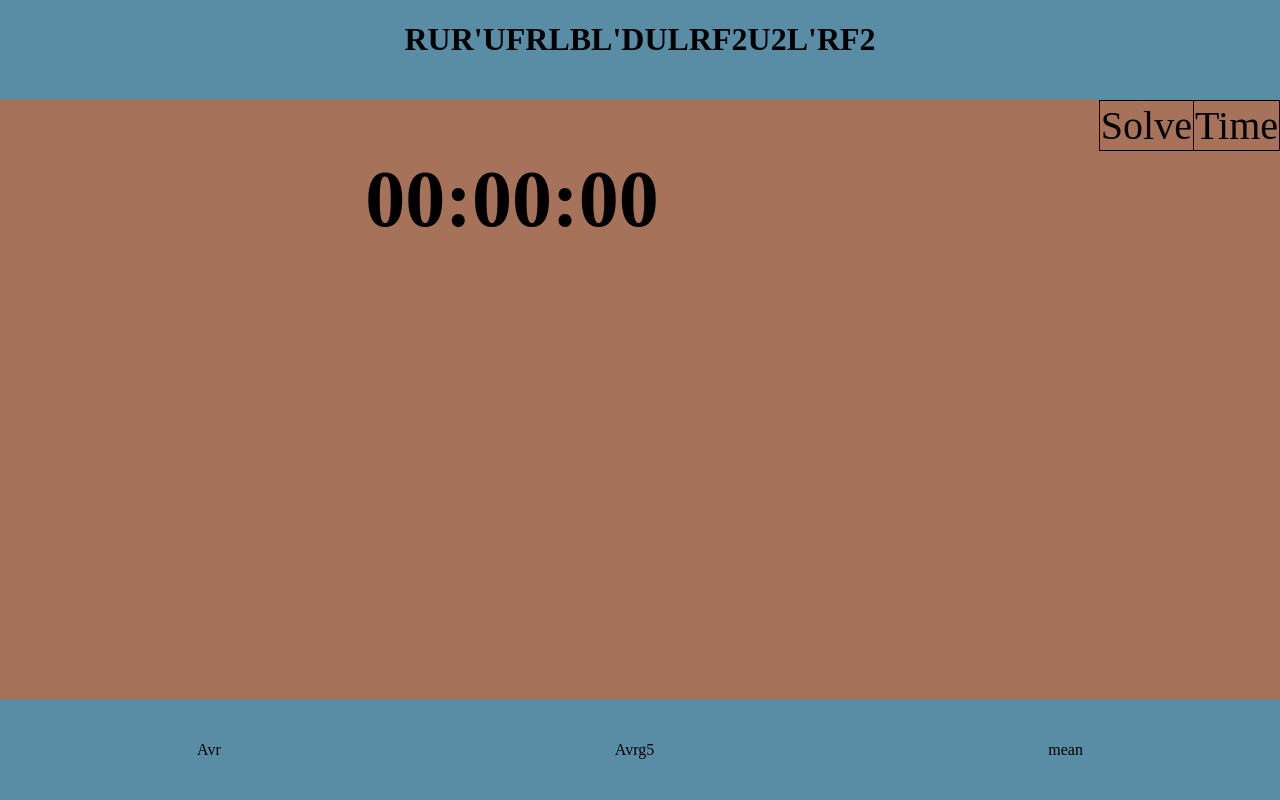
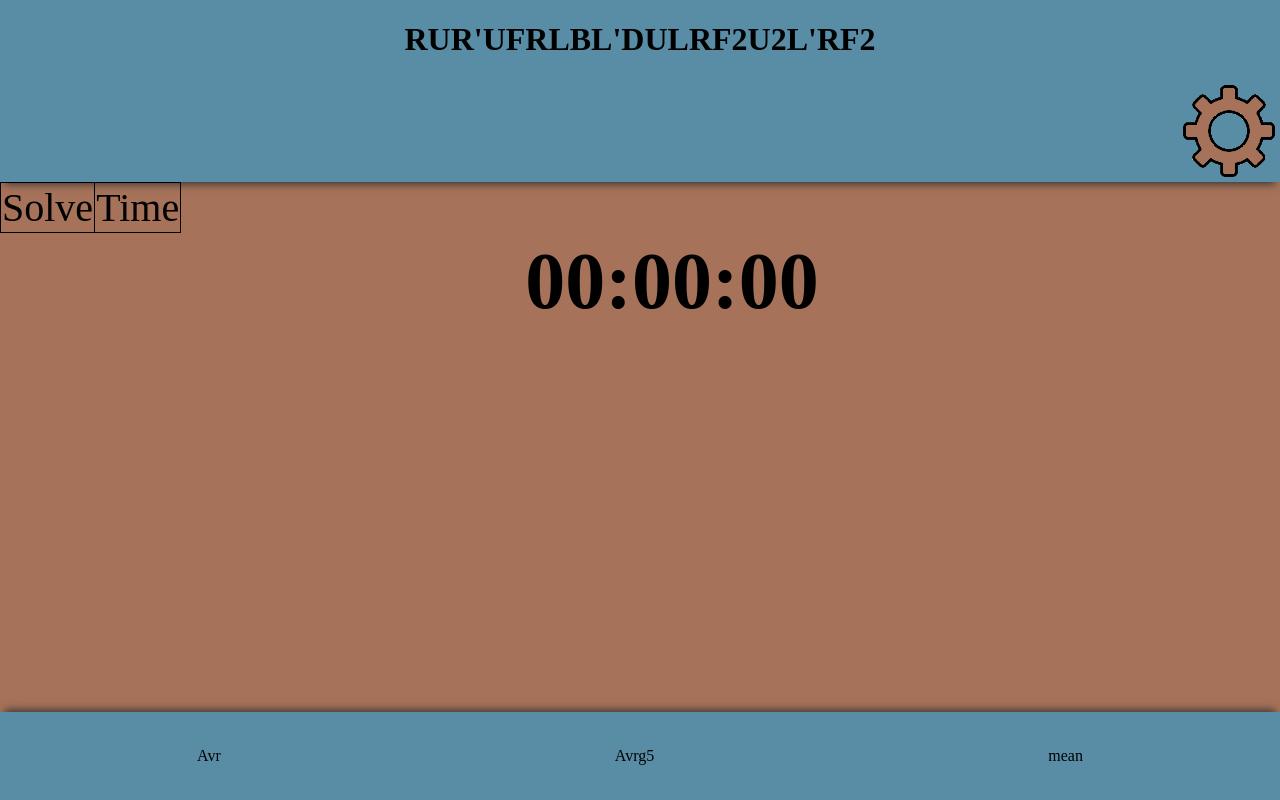
Before and after one commit to Xan1237/cubetimer, a plain HTML site: page index.html in a window 1280 px wide. Drawn offline with Linux system fonts and the light colour scheme.

Commit message:
settings + avrg
Setting icon added as well as avrg solve time

```diff
--- a/index.html
+++ b/index.html
@@ -9,6 +9,8 @@
 <body>
     <div id="Scramble">
         <h1 id="letters">RUR'UFRLBL'DULRF2U2L'RF2</h1>
+        <img id="settings" src="settings.png" alt="a settings button">
+        <!--https://thenounproject.com/browse/icons/term/settings-button/-->
     </div>
     <div id="Clock">
         <h1 id="speed">00:00:00</h1>
@@ -22,7 +24,7 @@
         </table>
     </div>
     <div id="footer">
-        <p class="stats">Avr</p>
+        <p id="avrg" class="stats">Avr</p>
         <p class="stats">Avrg5</p>
         <p class="stats">mean</p>
     </div>
--- a/script.js
+++ b/script.js
@@ -20,6 +20,8 @@ let elaspstTime = 0;
 let solveNumber = 1;
 let isRunning = false;
 let table = document.getElementById("cubeTimes");
+let avrg = document.getElementById("avrg");
+let total = 0;
 function start(){
     if(!isRunning){
         startTime = Date.now() - elaspstTime;
@@ -43,8 +45,10 @@ function reset(){
     let cell2 = newRow.insertCell(1);
     cell1.textContent = solveNumber;
     cell2.textContent = Math.floor(elaspstTime / (1000 * 60) % 60) + ":" + Math.floor(elaspstTime / (1000*60*60)) + ":" + Math.floor(elaspstTime / 1000 % 60) + ":" + Math.floor(elaspstTime % 1000 / 10);
+    total += elaspstTime;
+    console.log(total/solveNumber)
+    avrg.textContent = Math.floor((total/solveNumber) / (1000 * 60) % 60) + ":" + Math.floor((total/solveNumber) / (1000*60*60)) + ":" + Math.floor((total/solveNumber) / 1000 % 60) + ":" + Math.floor((total/solveNumber) % 1000 / 10);
     solveNumber++;
-
     clearInterval(timer);
     isRunning = false;
     startTime = 0;
--- a/style.css
+++ b/style.css
@@ -10,24 +10,27 @@ body{
     width: 100vw;
     margin: 0;
     padding: 0;
-    grid-template-columns: 8fr 2fr;
+    grid-template-columns: 2fr 8fr;
     grid-template-rows: 1fr 6fr 1fr;
     grid-template-areas:
     "scramble scramble"
-    "clock times"
+    "times clock"
     "footer footer";
     background-color: #A67259;
 }
 #Scramble{
+    display: grid;
     grid-area: scramble;
     background-color: #598DA6;
+    box-shadow: 0 7px 8px -5px #333;
 }
 #Clock{
     grid-area: clock;
     text-align: center;
+    margin-right: 15vw;
 }
 #Times{
-    margin-left: auto;
+    margin-right: auto;
      font-size: 40px;
     grid-area: times;
 }
@@ -36,6 +39,7 @@ body{
     display: flex;
     flex-direction: row;
     background-color: #598DA6;
+    box-shadow: 0 -7px 8px -5px #333;
 }
 .stats{
     display: flex;
@@ -57,3 +61,8 @@ table, td{
 #speed{
     font-size: 80px;
 }
+#settings{
+    width: 8vw ;
+    height:auto;
+    margin-left: auto;
+}
```
Also changed, not shown: settings.png (added).
